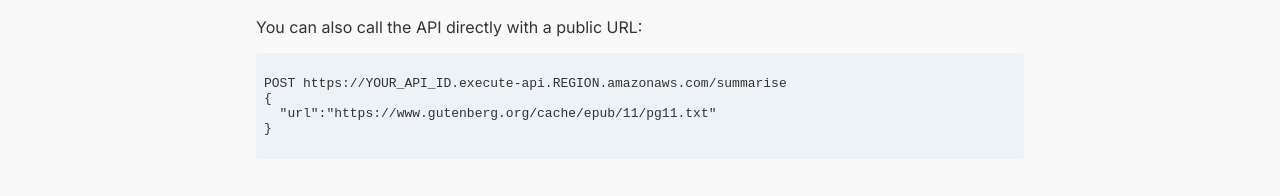
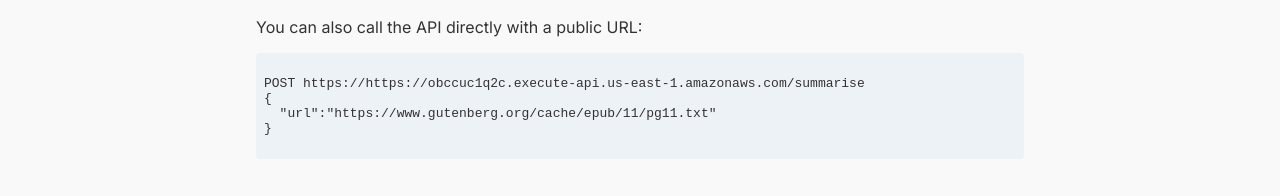
Before and after one commit to raunakg98/s3-summarizer, a plain HTML site: page docs/index.html in a window 1280 px wide. Shown: the part 441-637 px from the top of the page. Drawn offline with Linux system fonts and the light colour scheme.

Commit message:
Update index.html

```diff
--- a/docs/index.html
+++ b/docs/index.html
@@ -42,7 +42,7 @@
       <h2>2. API endpoint (curl)</h2>
       <p>You can also call the API directly with a public URL:</p>
       <code>
-POST https://YOUR_API_ID.execute-api.REGION.amazonaws.com/summarise
+POST https://https://obccuc1q2c.execute-api.us-east-1.amazonaws.com/summarise
 {
   "url":"https://www.gutenberg.org/cache/epub/11/pg11.txt"
 }
@@ -74,7 +74,7 @@
   </footer>
 
   <script>
-    const API_URL = 'https://YOUR_API_ID.execute-api.REGION.amazonaws.com/summarise-text'; // replace
+    const API_URL = 'https://obccuc1q2c.execute-api.us-east-1.amazonaws.com/summarise-text'; // replace
 
     async function handleUpload(){
       const fileInput=document.getElementById('fileInput');
```
